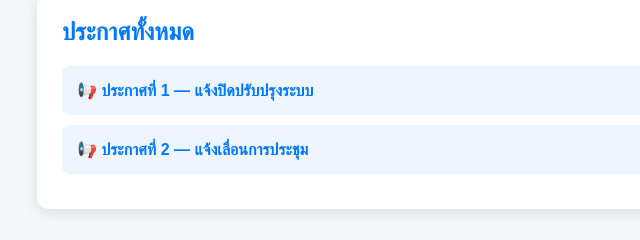
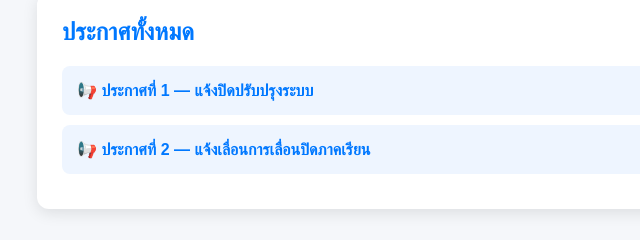
Before and after one commit to 67219010004-lgtm/tewipat., a plain HTML site: page announcement.html in a window 1280 px wide. Shown: the part 103-343 px from the top of the page, 128-768 px from the left. Drawn offline with Linux system fonts and the light colour scheme.

```diff
--- a/announcement.html
+++ b/announcement.html
@@ -20,7 +20,7 @@
 
     <div class="announce-list">
         <a href="announce-detail1.html">📢 ประกาศที่ 1 — แจ้งปิดปรับปรุงระบบ</a>
-        <a href="announce-detail2.html">📢 ประกาศที่ 2 — แจ้งเลื่อนการประชุม</a>
+        <a href="announce-detail2.html">📢 ประกาศที่ 2 — แจ้งเลื่อนการเลื่อนปิดภาคเรียน</a>
     </div>
 
 </div>
```
